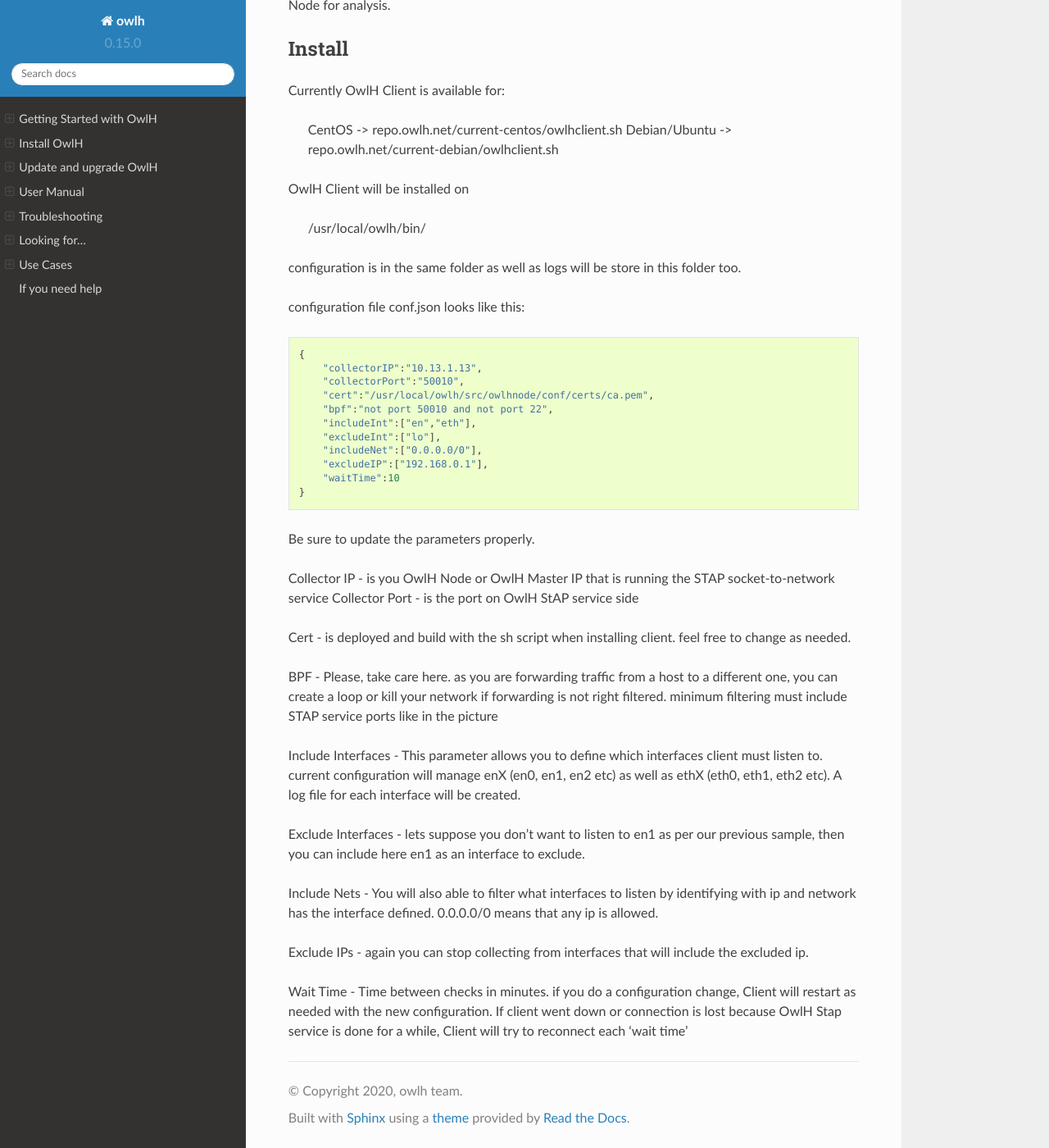
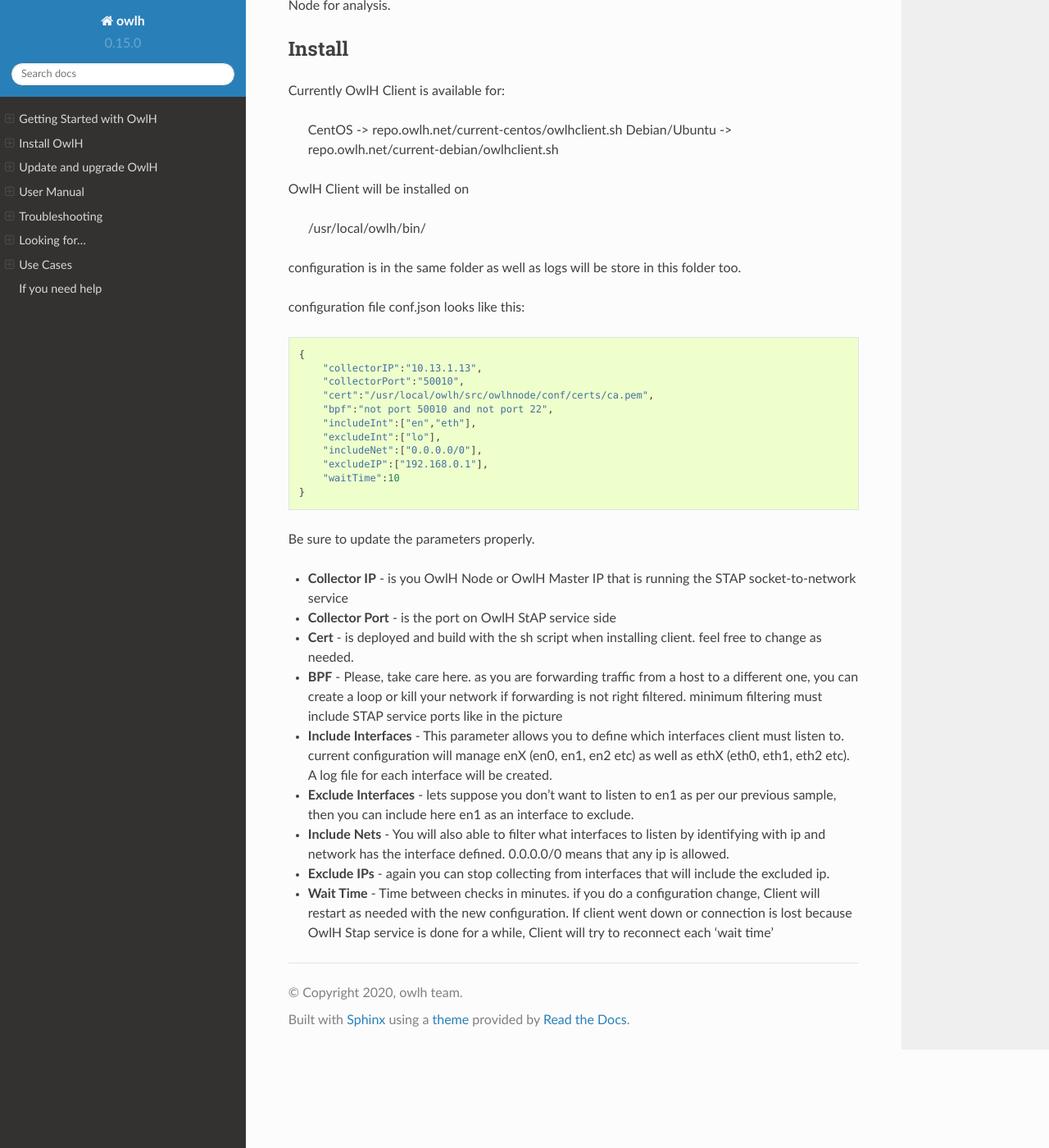
Before and after one commit to OwlH-net/OwlH-Documentation, a Sphinx documentation site: the page built from source/main/OwlHClient.rst, in a window 1280 px wide and 1400 px high, scrolled down 341 px. Shown: the whole window at 82% size. Built offline with Sphinx 7.4.7 and the Read the Docs theme 2.0.0, drawn with Linux system fonts in a browser that asks for light colours.

```diff
--- a/source/main/OwlHClient.rst
+++ b/source/main/OwlHClient.rst
@@ -40,19 +40,13 @@ configuration file conf.json looks like this:
 
 Be sure to update the parameters properly.
 
-Collector IP - is you OwlH Node or OwlH Master IP that is running the STAP socket-to-network service
-Collector Port - is the port on OwlH StAP service side
 
-Cert - is deployed and build with the sh script when installing client. feel free to change as needed.
-
-BPF - Please, take care here. as you are forwarding traffic from a host to a different one, you can create a loop or kill your network if forwarding is not right filtered. minimum filtering must include STAP service ports like in the picture
-
-Include Interfaces - This parameter allows you to define which interfaces client must listen to. current configuration will manage enX (en0, en1, en2 etc) as well as ethX (eth0, eth1, eth2 etc). A log file for each interface will be created.
-
-Exclude Interfaces - lets suppose you don't want to listen to en1 as per our previous sample, then you can include here en1 as an interface to exclude.
-
-Include Nets - You will also able to filter what interfaces to listen by identifying with ip and network has the interface defined. 0.0.0.0/0 means that any ip is allowed.
-
-Exclude IPs - again you can stop collecting from interfaces that will include the excluded ip.
-
-Wait Time - Time between checks in minutes. if you do a configuration change, Client will restart as needed with the new configuration. If client went down or connection is lost because OwlH Stap service is done for a while, Client will try to reconnect each 'wait time'
+* **Collector IP** - is you OwlH Node or OwlH Master IP that is running the STAP socket-to-network service
+* **Collector Port** - is the port on OwlH StAP service side
+* **Cert** - is deployed and build with the sh script when installing client. feel free to change as needed.
+* **BPF** - Please, take care here. as you are forwarding traffic from a host to a different one, you can create a loop or kill your network if forwarding is not right filtered. minimum filtering must include STAP service ports like in the picture
+* **Include Interfaces** - This parameter allows you to define which interfaces client must listen to. current configuration will manage enX (en0, en1, en2 etc) as well as ethX (eth0, eth1, eth2 etc). A log file for each interface will be created.
+* **Exclude Interfaces** - lets suppose you don't want to listen to en1 as per our previous sample, then you can include here en1 as an interface to exclude.
+* **Include Nets** - You will also able to filter what interfaces to listen by identifying with ip and network has the interface defined. 0.0.0.0/0 means that any ip is allowed.
+* **Exclude IPs** - again you can stop collecting from interfaces that will include the excluded ip.
+* **Wait Time** - Time between checks in minutes. if you do a configuration change, Client will restart as needed with the new configuration. If client went down or connection is lost because OwlH Stap service is done for a while, Client will try to reconnect each 'wait time'
```
